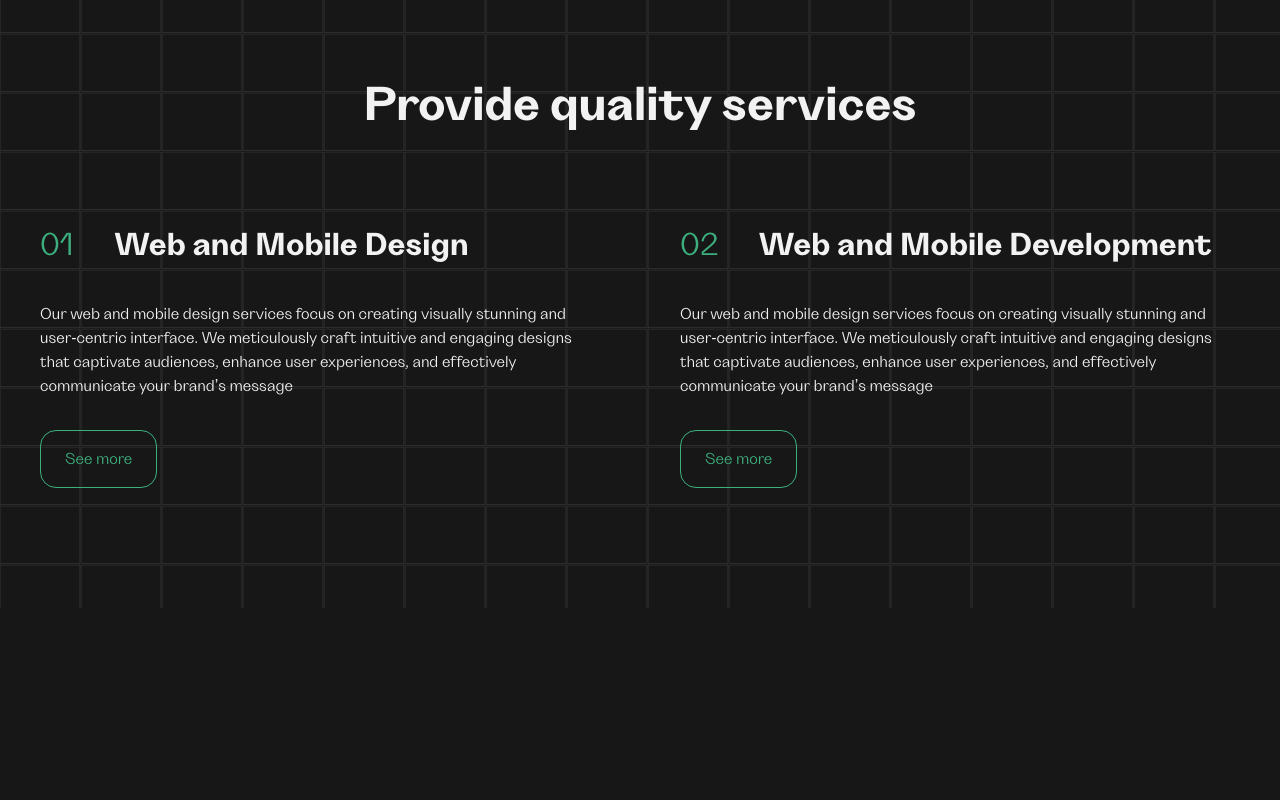
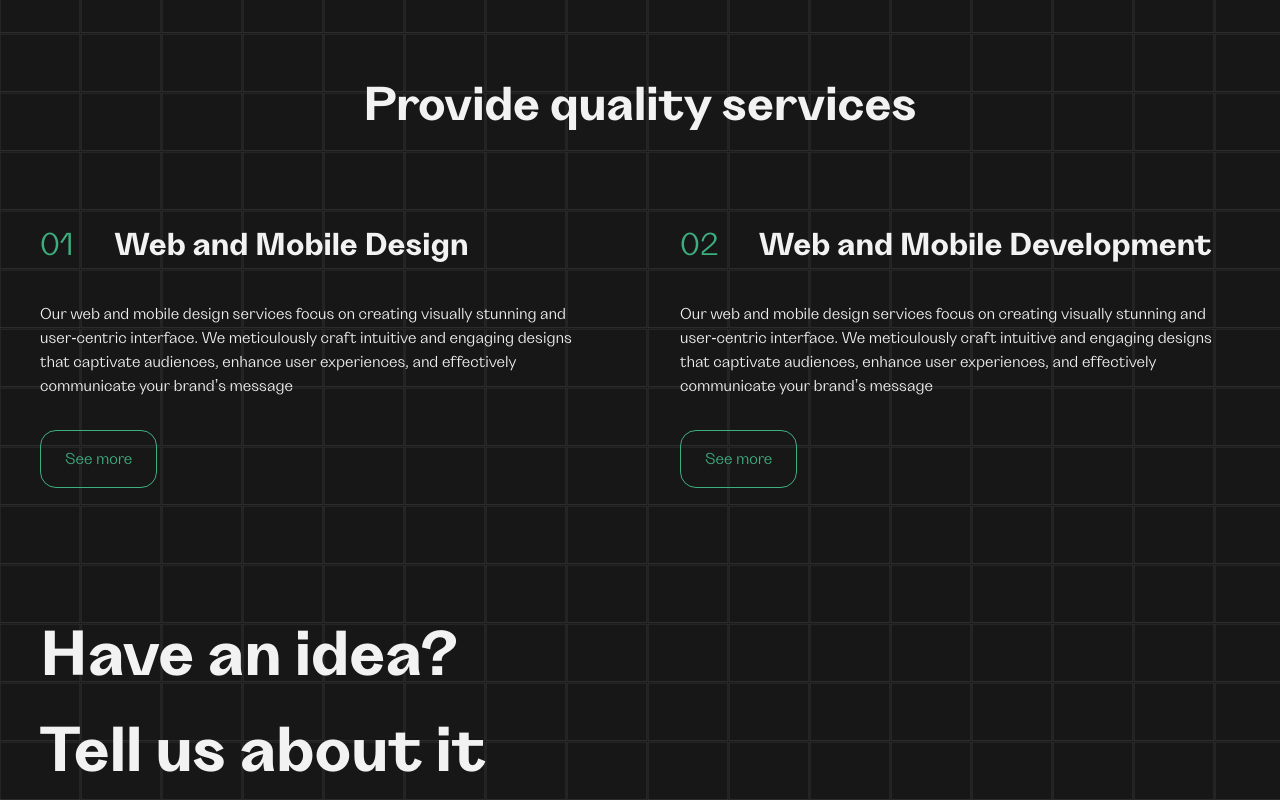
Before and after one commit to DevDugg/sSquareLogic, a Next.js app: page / in a window 1280 px wide. Shown: the part 1146-1946 px from the top of the page. Before the commit the page ends 1754 px from the top, so only its background shows below. Built offline with nearby package versions, Linux system fonts and the light colour scheme.

Commit message:
footer start

```diff
--- a/app/page.tsx
+++ b/app/page.tsx
@@ -1,3 +1,4 @@
+import Footer from "@/components/footer/Footer";
 import Hero from "@/components/hero/Hero";
 import Nav from "@/components/nav/Nav";
 import Service from "@/components/service/Service";
@@ -10,6 +11,7 @@ export default function Home() {
         <Hero />
         <Service />
       </div>
+      <Footer />
     </main>
   );
 }
--- /dev/null
+++ b/components/footer/Footer.tsx
@@ -0,0 +1,31 @@
+"use client";
+
+import { letter, sentence } from "@/animations/text.animation";
+
+import Container from "../Container";
+import footer from "@/settings/data/footer";
+import { motion } from "framer-motion";
+import { v4 } from "uuid";
+
+const Footer = () => {
+  return (
+    <footer className="footer">
+      <Container className="flex items-center justify-between">
+        <h2 className="text-[64px] text-WHITE font-bold flex flex-col">
+          {footer.title.map((item) => (
+            <motion.span key={v4()} variants={sentence} initial="hidden" whileInView="visible">
+              {item.split("").map((char) => {
+                return (
+                  <motion.span key={`char-${v4()}`} variants={letter}>
+                    {char}
+                  </motion.span>
+                );
+              })}
+            </motion.span>
+          ))}
+        </h2>
+      </Container>
+    </footer>
+  );
+};
+export default Footer;
--- /dev/null
+++ b/settings/data/footer.ts
@@ -0,0 +1,5 @@
+const footer = {
+  title: ["Have an idea?", "Tell us about it"],
+};
+
+export default footer;
```
